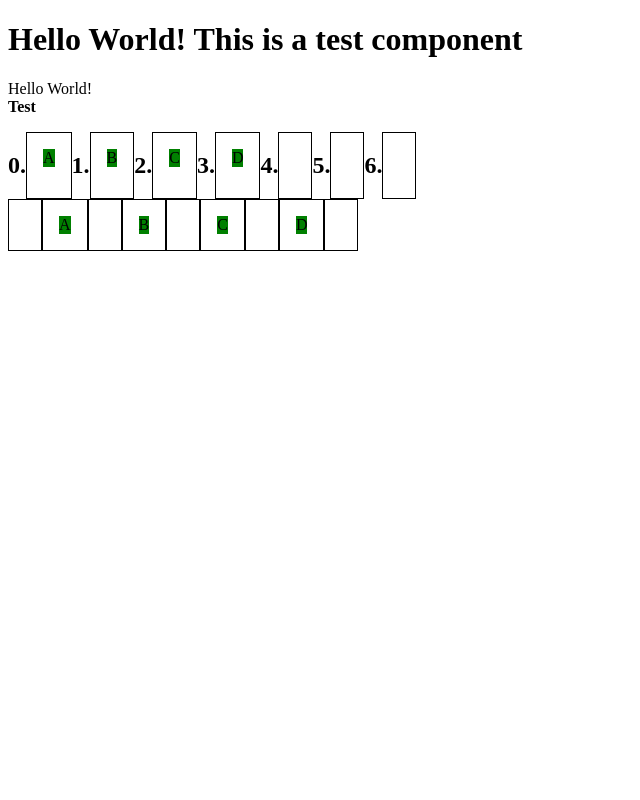
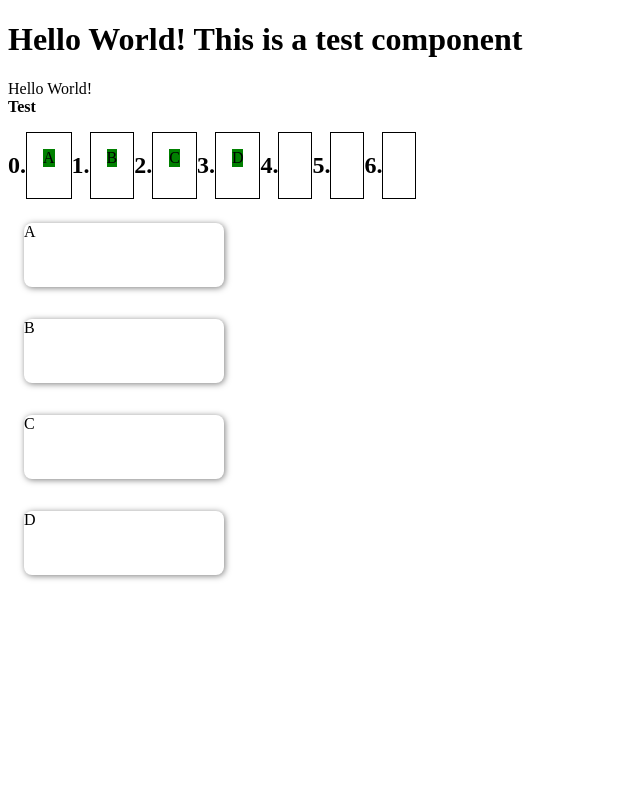
Before and after one commit to ultraflame4/ultr42-react-components, a React (Vite) app: page / in a window 1280 px wide. Shown: the top 800 px of the page, without its empty margins (0-640 px from the left). Built offline with nearby package versions, Linux system fonts and the light colour scheme.

Commit message:
Added DnD List : )

```diff
--- /dev/null
+++ b/src/components/DnDList/DnDList.module.css
@@ -0,0 +1,32 @@
+
+.ItemContainer{
+    padding: 0.5em 1em;
+    border: none;
+}
+
+.ItemContainer:has(>[dragged]){
+    padding: 0 1em;
+}
+
+.ItemContainer[dragover]{
+    padding: 3em 1em;
+}
+
+.ItemList{
+    display: flex;
+    flex-direction: column;
+    width: fit-content;
+}
+
+.ItemClass{
+    width: 200px;
+    height: 4rem;
+    z-index: 100;
+    border-radius: 0.5em;
+    background: white;
+    filter: drop-shadow(1px 1px 3px rgba(0,0,0,0.5));
+}
+
+.ItemClass[dragged]{
+    /*position: relative;*/
+}
--- a/src/components/DnDList/DnDList.tsx
+++ b/src/components/DnDList/DnDList.tsx
@@ -1,6 +1,6 @@
 import React, {PropsWithChildren, useEffect, useState} from "react";
 import {DragAndDropContainer} from "../DragAndDrop/DragAndDrop";
-
+import classes from "./DnDList.module.css";
 interface DnDListProps<T> {
     items: T[]
     itemAdapter: (item: T, index: number) => React.ReactNode
@@ -18,8 +18,6 @@ export function DnDList<T>(props: DnDListProps<T>) {
 
 
     function onReorder(itemsArray:any[],from:number,to:number){
-
-        // setItems([...processItems(a)])
         let fromItem = itemsArray[from]
 
         itemsArray[from] = null
@@ -33,6 +31,9 @@ export function DnDList<T>(props: DnDListProps<T>) {
     return (
         <DragAndDropContainer
             itemData={items}
+            className={classes.ItemList}
+            itemContainerClass={classes.ItemContainer}
+            itemClass={classes.ItemClass}
             itemDataAdapter={(item, index) => props.itemAdapter(item, index)}
             env={(itemContainers, itemData) => {
 
```
